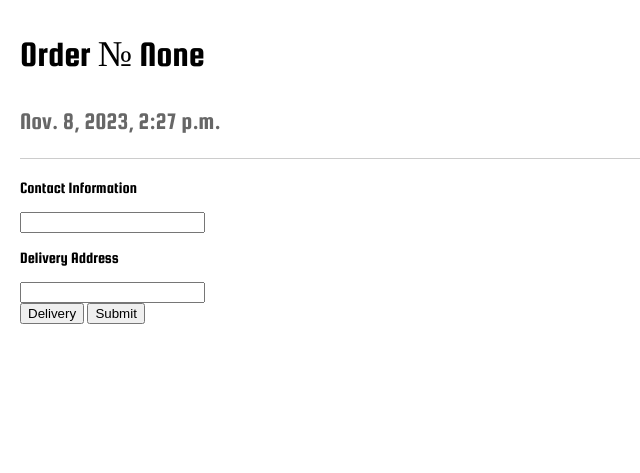
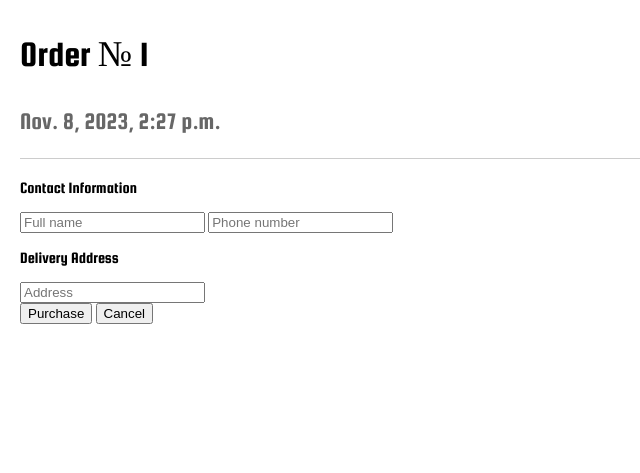
Before and after one commit to IceZyzel/drip-trip, a Django app: page /cart/ in a window 1280 px wide; the page is wider, and only the part inside the window is pictured. Shown: the part 327-800 px from the top of that part, without its empty margins (0-640 px from the left). Run offline with Django 4.2, Linux system fonts and the light colour scheme; data that the repository does not hold is empty.

Commit message:
added name,phone in order model, viewing product image in catalog and linked product in cart

```diff
--- a/driptrip/drip/models.py
+++ b/driptrip/drip/models.py
@@ -63,10 +63,13 @@ class Review (models.Model):
 class Order (models.Model):
     userclient = models.ForeignKey(User,on_delete=models.CASCADE)
     usercourier = models.ForeignKey(UserCourier,on_delete=models.CASCADE)
+    full_name = models.CharField(max_length=64)
+    phone_number = models.CharField(max_length=12)
     adress = models.CharField(max_length=64)
     date = models.DateField()
     status = models.CharField(max_length=64)
 
+
 class OrderProduct (models.Model):
     order = models.ForeignKey(Order, on_delete=models.CASCADE)
     product = models.ForeignKey(Product,on_delete=models.CASCADE)
--- a/driptrip/drip/templates/drip/cart.html
+++ b/driptrip/drip/templates/drip/cart.html
@@ -8,22 +8,14 @@
     {% for product in product_list %}
 
     <div class="cart-product">
-        {% with first_match_found=False %}
-        {% for photo in product_photos %}
-        {% if photo.product_id == product.product.id and not first_match_found %}
-        <img src="/media/{{ photo.photolink }}" alt="Photo">
-        {% with first_match_found=True %}
-        {% endwith %}
-        {% endif %}
-        {% endfor %}
-        {% endwith %}
+        <img src="/media/{{ product.product_photo.photolink }}" alt="Photo">
+
         <div class="cart-product-info">
-            <h3>{{ product.product.name }}</h3>
-
+            <a href="/product/{{product.product.id}}"><h3>{{ product.product.name }}</h3></a>
             <p class="cart-size">Size: 31</p>
             <p> <a href="/remove_from_cart/{{product.product.id}}">Delete</a></p>
             <div>
-                <p>{{ product.product.brand }}</p>
+                <p>{{ product.seller.username }}</p>
                 <p class="cart-price">{{ product.product.price }} ₴</p>
             </div>
         </div>
@@ -34,18 +26,19 @@
 
     <hr>
     <div>
-        <form action="/cart" method="POST">
+        <form action="{% url 'create_order' %}" method="POST">
             <div>
                 <p>Contact Information</p>
-                <input type="text" id="contactInforamtion" name="contactInforamtion" placeholder="" required>
+                <input type="text" id="full_name" name="full_name" placeholder="Full name" required>
+                <input type="text" id="phone_number" name="phone_number" placeholder="Phone number" required>
             </div>
             <div>
                 <p>Delivery Address</p>
-                <input type="password" id="address" name="adress" placeholder="" required>
+                <input type="text" id="address" name="adress" placeholder="Address" required>
             </div>
             <div>
-                <input type="submit" value="Delivery">
-                <input type="submit">
+                <input type="submit" value="Purchase" >
+                <input type="button" value="Cancel">
             </div>
         </form>
     </div>
--- a/driptrip/drip/urls.py
+++ b/driptrip/drip/urls.py
@@ -7,6 +7,7 @@ urlpatterns = [
     path('login/', views.userlogin, name='Userlogin'),
     path('register/', views.register, name='register'),
     path('cart/', views.cart, name='cart'),
+    path('create_order/', views.create_order, name='create_order'),
     path('exit/', views.exit, name='exit'),
     path('product/<int:id>', views.product, name='product'),
     path('productedit/', views.productedit, name='productedit'),
--- a/driptrip/drip/views.py
+++ b/driptrip/drip/views.py
@@ -13,9 +13,17 @@ def home(request, sex_filter = None):
     else:
         products = Product.objects.filter(sex=sex_filter)  # Извлекаем продукты по фильтру
 
+    product_list = []
+
+    for product in products:
+        product_photo = PhotoProduct.objects.filter(product_id = product.id).first()
+        product_list.append({'product_photo':product_photo})
+
+
     context = {
         'sign': request.user.is_authenticated,
         'products': products,  # Добавляем переменную products в контекст
+        'product_list': product_list,
     }
     return render(request, 'drip/home.html', context)
 
@@ -84,7 +92,7 @@ def cart(request):
     if latest_order is not None:
         order_id = latest_order.id+1
     else:
-        order_id = None
+        order_id = 1
 
     #получаем корзину
     cart = request.session.get('cart',{})
@@ -100,7 +108,9 @@ def cart(request):
     for item_id in cart:
         product_id = item_id.get('id')
         product = get_object_or_404(Product, id=product_id)
-        product_list.append({'product': product,})
+        seller = User.objects.get(id=product.userclient_id)
+        product_photo = PhotoProduct.objects.filter(product_id = product_id).first()
+        product_list.append({'product': product,'seller':seller, 'product_photo': product_photo})
 
 
     context ={
@@ -157,6 +167,14 @@ def remove_from_cart(request,id):
 
     return redirect('cart')
 
+def create_order(request):
+    if request.method == 'POST':
+        full_name = request.POST.get('full_name')
+        phone_number = request.POST.get('phone_number')
+        address = request.POST.get('address')
+
+    return redirect(request.POST.get('url_from'))
+
 def exit(request):
     logout(request)
 
@@ -164,6 +182,7 @@ def exit(request):
         'sign': request.user.is_authenticated,
     }
     return render(request, 'drip/home.html', context)
+
 
 def productedit(request):
 
```
Also changed, not shown: driptrip/drip/templates/drip/home.html (+7 -1 lines), driptrip/db.sqlite3, driptrip/drip/migrations/0008_order_full_name_order_phone_number.py (added).
